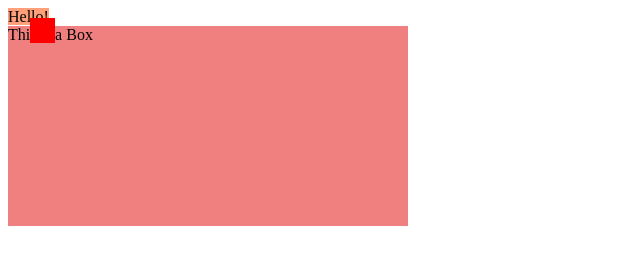
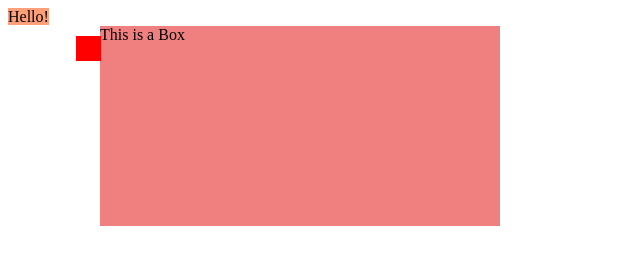
Before and after one commit to dudeuter/dudeuter.github.io, a plain HTML site: page index.html in a window 1280 px wide. Shown: the whole page, without its empty margins (0-640 px from the left). Drawn offline with Linux system fonts and the light colour scheme.

Commit message:
changed some styles for testing

```diff
--- a/style.css
+++ b/style.css
@@ -5,6 +5,8 @@
 #box {
   width: 400px;
   height: 200px;
+  left: 100px;
+  position: fixed;
   background-color: lightcoral;
 }
 
```
